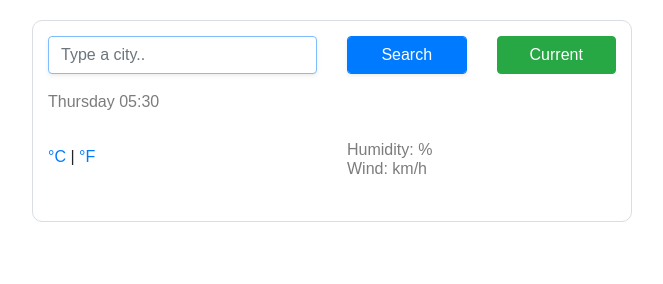
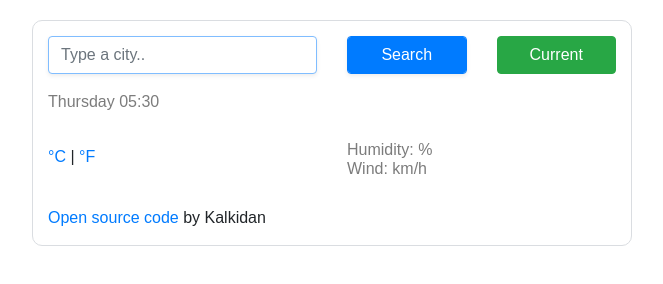
Before and after one commit to KalkM/Weather-App, a website built with Parcel: page index.html in a window 1280 px wide. Shown: the whole page, without its empty margins (308-971 px from the left). Built offline with nearby package versions, Linux system fonts and the light colour scheme; no server answers.

Commit message:
Addind link to github

```diff
--- a/index.html
+++ b/index.html
@@ -68,6 +68,8 @@
             </ul>
           </div>
         </div>
+        <a href="https://github.com/KalkM/Weather-App">Open source code</a> by
+        Kalkidan
       </div>
     </div>
     <script src="src/index.js"></script>
```
